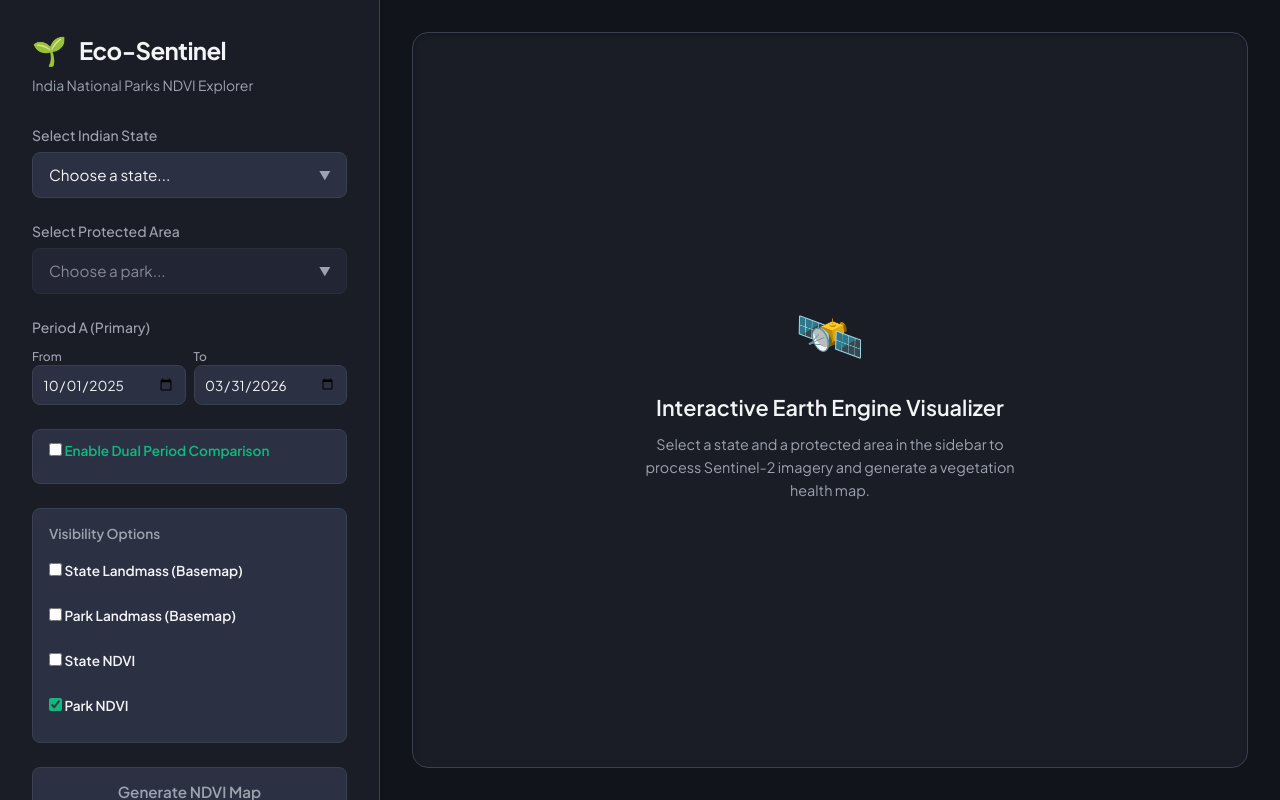
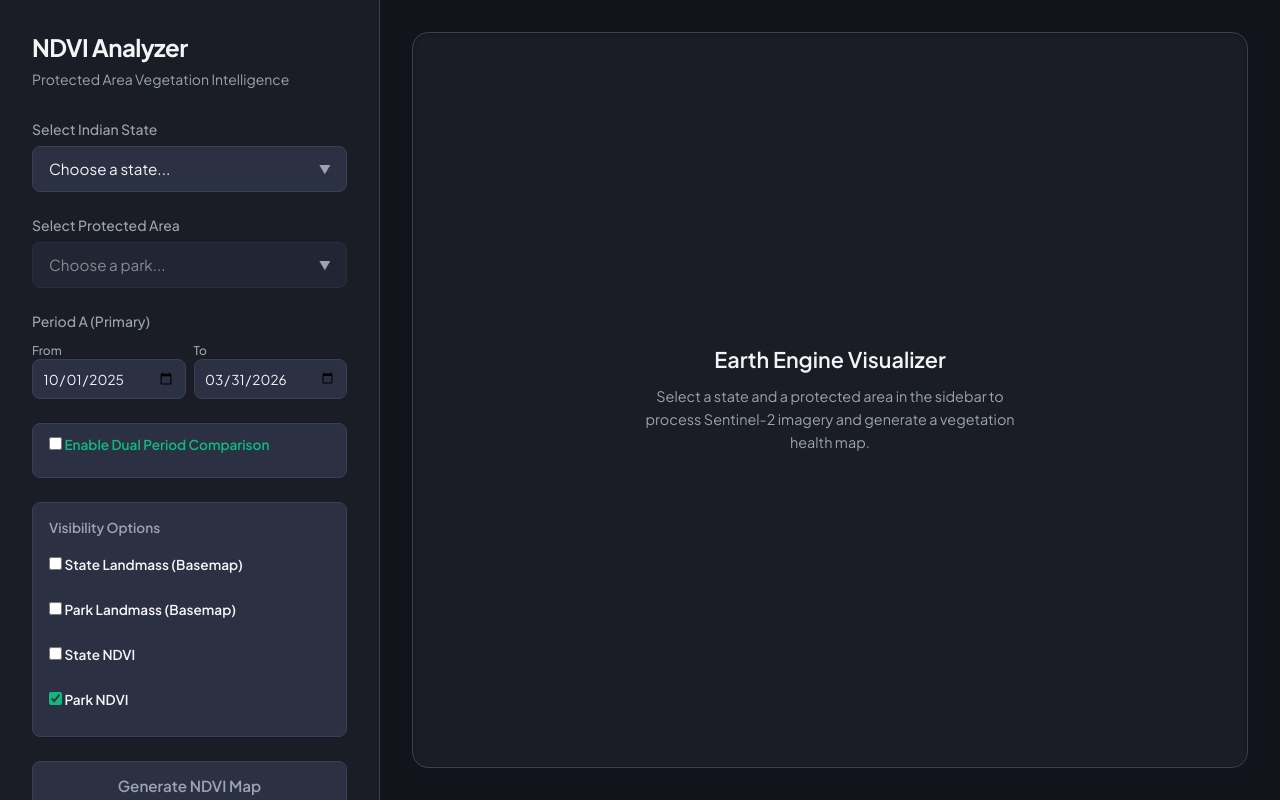
Before and after one commit to woeter69/national-park-and-state, a Flask app: page / in a window 1280 px wide. Run offline with Flask 3, Linux system fonts and the light colour scheme.

Commit message:
refactor: rename project to NDVI Analyzer and remove emojis across UI

```diff
--- a/templates/index.html
+++ b/templates/index.html
@@ -3,7 +3,7 @@
 <head>
     <meta charset="UTF-8">
     <meta name="viewport" content="width=device-width, initial-scale=1.0">
-    <title>Eco-Sentinel: India National Parks NDVI Explorer</title>
+    <title>NDVI Analyzer: Protected Area Vegetation Explorer</title>
     <!-- Google Fonts -->
     <link rel="preconnect" href="https://fonts.googleapis.com">
     <link rel="preconnect" href="https://fonts.gstatic.com" crossorigin>
@@ -24,10 +24,9 @@
         <aside class="sidebar">
             <header class="app-header">
                 <div class="logo">
-                    <span class="icon">🌱</span>
-                    <h1>Eco-Sentinel</h1>
+                    <h1>NDVI Analyzer</h1>
                 </div>
-                <p class="subtitle">India National Parks NDVI Explorer</p>
+                <p class="subtitle">Protected Area Vegetation Intelligence</p>
             </header>
 
             <section class="control-panel">
@@ -147,19 +146,19 @@
                 <h3>Export & Download</h3>
                 <div class="export-actions" style="display: flex; flex-direction: column; gap: 0.5rem;">
                     <button id="download-map-btn" class="btn secondary-btn">
-                        <span>📷 Download Map (PNG)</span>
+                        <span>Download Map (PNG)</span>
                     </button>
                     <button id="download-csv-btn" class="btn secondary-btn" disabled>
-                        <span>📊 Export Time-Series (CSV)</span>
+                        <span>Export Time-Series (CSV)</span>
                     </button>
                     <button id="download-chart-btn" class="btn secondary-btn" disabled>
-                        <span>📈 Save Chart (PNG)</span>
+                        <span>Save Chart (PNG)</span>
                     </button>
                     <button id="download-shapefile-btn" class="btn secondary-btn">
-                        <span>🗺️ Download Shapefile (ZIP)</span>
+                        <span>Download Shapefile (ZIP)</span>
                     </button>
                     <button id="download-geojson-btn" class="btn secondary-btn">
-                        <span>🌐 Download GeoJSON</span>
+                        <span>Download GeoJSON</span>
                     </button>
                 </div>
             </section>
@@ -170,8 +169,7 @@
             <div id="map-viewport" class="map-viewport empty-state" style="flex: 2;">
                 <!-- Welcome/Empty State -->
                 <div class="viewport-message" id="welcome-message">
-                    <span class="viewport-icon">🛰️</span>
-                    <h2>Interactive Earth Engine Visualizer</h2>
+                    <h2>Earth Engine Visualizer</h2>
                     <p>Select a state and a protected area in the sidebar to process Sentinel-2 imagery and generate a vegetation health map.</p>
                 </div>
 
@@ -206,8 +204,8 @@
                         <span class="legend-item"><span class="color-dot blue"></span> State Outline</span>
                     </div>
                     <div id="compare-labels" class="hidden" style="position: absolute; top: 1.5rem; left: 50%; transform: translateX(-50%); display: flex; gap: 1rem; z-index: 1000; pointer-events: none;">
-                        <span style="background: rgba(16, 185, 129, 0.85); color: white; padding: 0.3rem 0.75rem; border-radius: 9999px; font-size: 0.75rem; font-weight: 600; backdrop-filter: blur(4px);">◀ Period A</span>
-                        <span style="background: rgba(59, 130, 246, 0.85); color: white; padding: 0.3rem 0.75rem; border-radius: 9999px; font-size: 0.75rem; font-weight: 600; backdrop-filter: blur(4px);">Period B ▶</span>
+                        <span style="background: rgba(16, 185, 129, 0.85); color: white; padding: 0.3rem 0.75rem; border-radius: 9999px; font-size: 0.75rem; font-weight: 600; backdrop-filter: blur(4px);">Period A (Left)</span>
+                        <span style="background: rgba(59, 130, 246, 0.85); color: white; padding: 0.3rem 0.75rem; border-radius: 9999px; font-size: 0.75rem; font-weight: 600; backdrop-filter: blur(4px);">(Right) Period B</span>
                     </div>
                 </div>
             </div>
```
